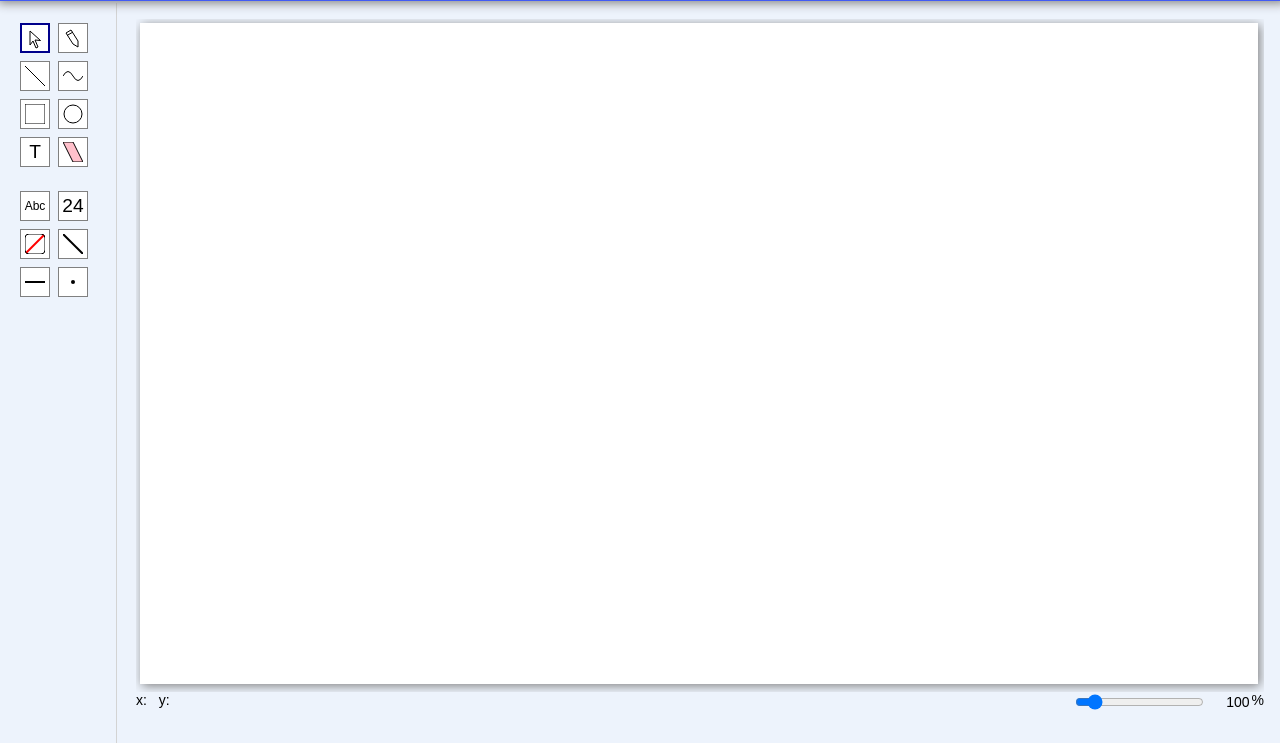
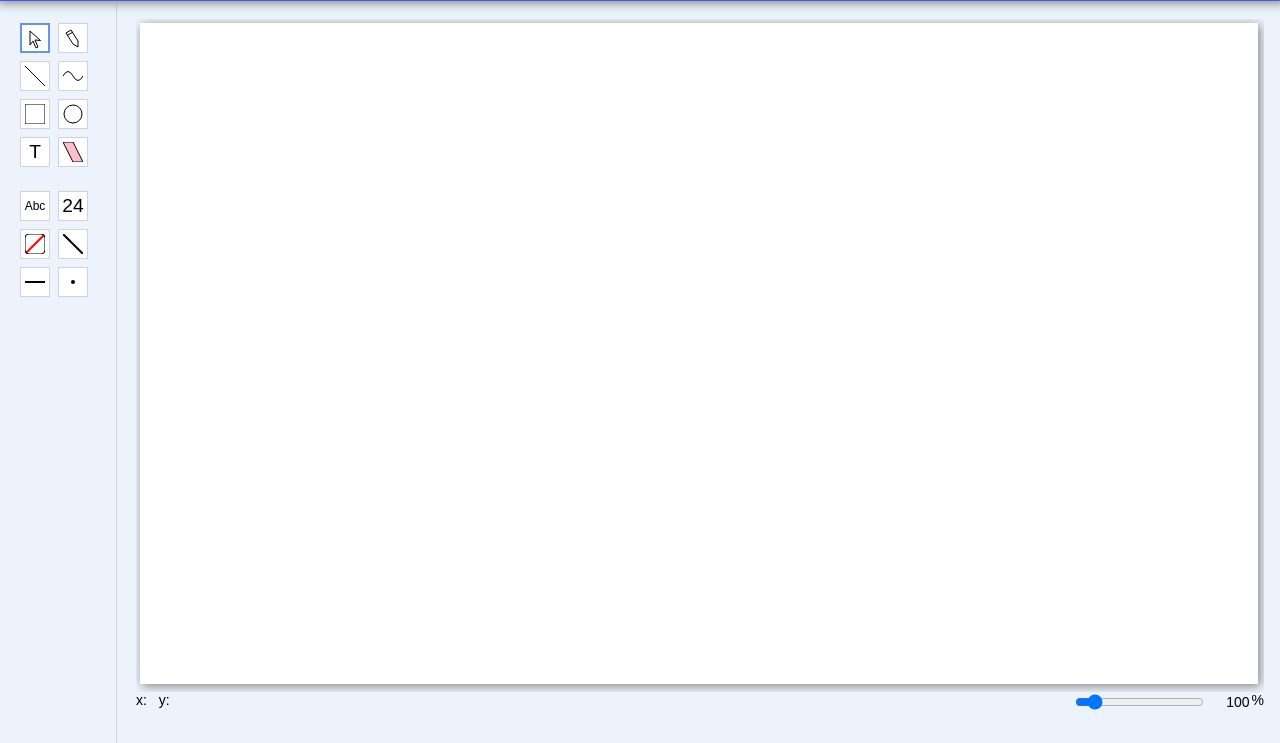
Before and after one commit to zmeier/imaginality, a plain HTML site: page index.html in a window 1280 px wide. In both pictures the pointer is over the button 35 px from the left and 95 px from the top of the page. Shown: the part 57-800 px from the top of the page. Drawn offline with Linux system fonts and the light colour scheme.

Commit message:
Updating buttons to flatten even more.

```diff
--- a/styles/zstrap.css
+++ b/styles/zstrap.css
@@ -283,7 +283,7 @@ body {
     width: 30px;
     height: 30px;
     background-color: white;
-    border: solid 1px gray;
+    border: solid 1px lightgray;
     padding: 0;
     font-size: 1.2em;
     -webkit-user-select: none;
@@ -298,15 +298,17 @@ body {
 }
 
 .toolbox-button:hover {
-    border: solid 2px darkblue;
+    border: solid 1px darkgray;
 }
 
 .toolbox-button:focus {
     outline: none;
-    border: solid 2px darkblue;
+    border: solid 1px darkgray;
 }
 
-.selected {
+.selected,
+.selected:hover,
+.selected:focus {
     border: solid 2px cornflowerblue;
 }
 
```
